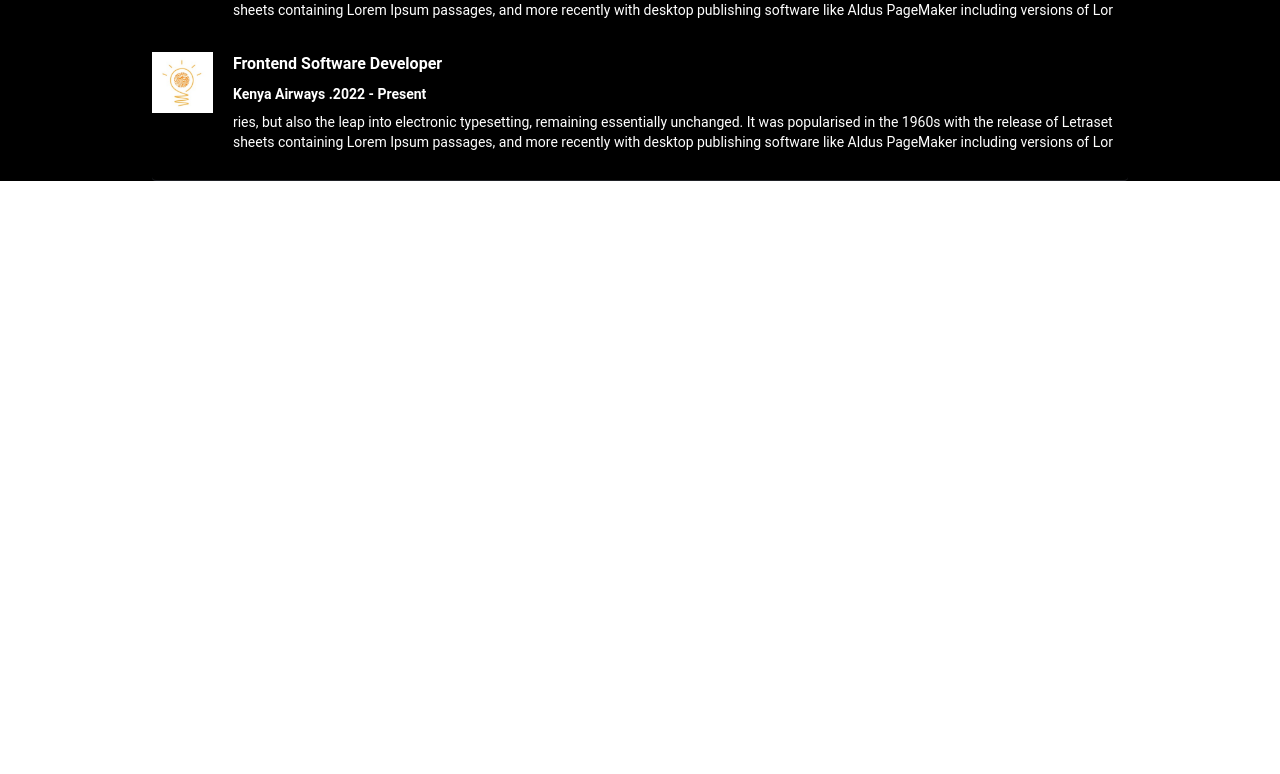
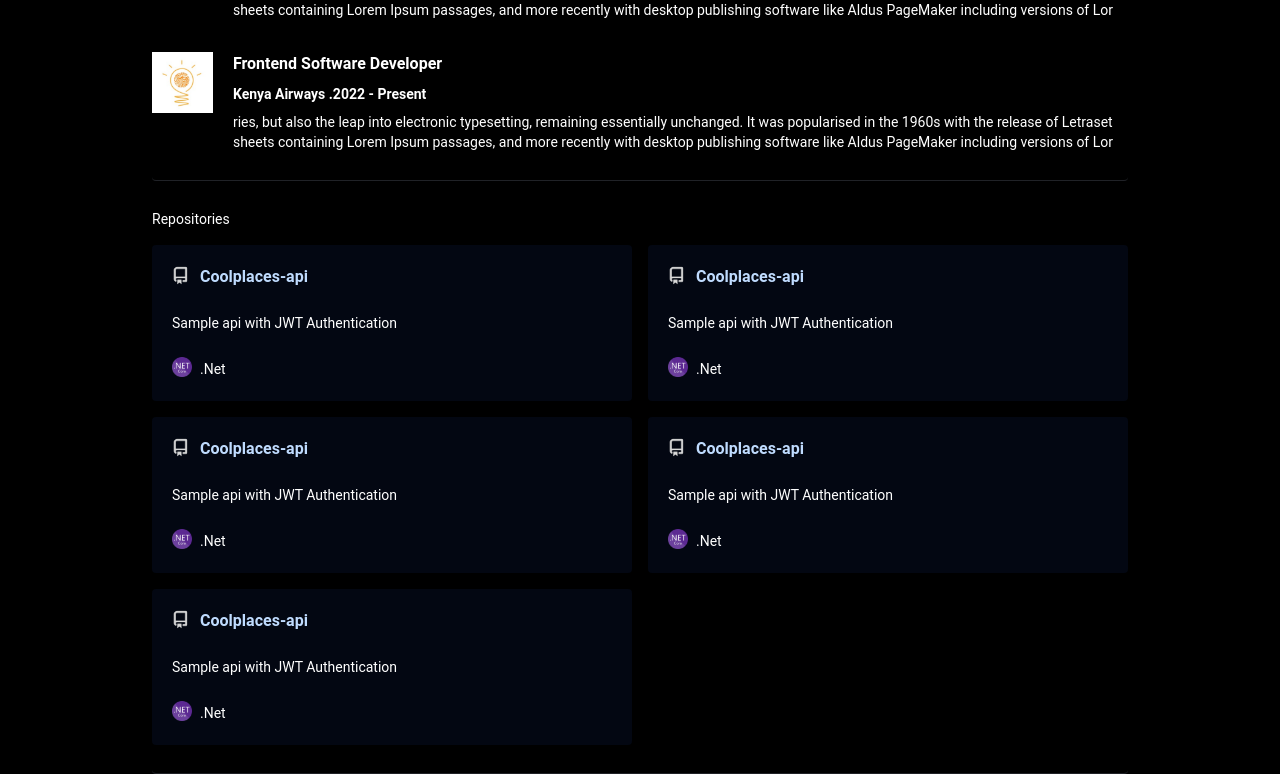
Before and after one commit to MugeraH/hughes-verse-, a Next.js app: page / in a window 1280 px wide. Shown: the part 1007-1781 px from the top of the page. Before the commit the page ends 1188 px from the top, so only its background shows below. Built offline with nearby package versions, Linux system fonts and the light colour scheme.

Commit message:
add repository section

```diff
--- a/src/app/page.tsx
+++ b/src/app/page.tsx
@@ -2,6 +2,7 @@ import About from "@/components/About";
 import Container from "@/components/Container";
 import Intro from "@/components/Intro";
 import PostionsHeld from "@/components/PostionsHeld";
+import Projects from "@/components/Projects";
 import Stack from "@/components/Stack";
 
 export default function Home() {
@@ -12,6 +13,8 @@ export default function Home() {
         <About />
         <Stack />
         <PostionsHeld />
+
+        <Projects/>
       </Container>
     </div>
   );
--- a/src/components/Intro.tsx
+++ b/src/components/Intro.tsx
@@ -43,9 +43,10 @@ function Intro() {
             <Github size={22} />
           </Link>
           <Link
-            rel="noopener"
+
             href="https://www.linkedin.com/in/hughes-mugera/"
             target="_blank"
+            rel="noopener"
           >
             <Linkedin size={22} />
           </Link>
--- /dev/null
+++ b/src/components/Projects.tsx
@@ -0,0 +1,103 @@
+import Image from "next/image";
+import React from "react";
+import Link from "next/link";
+
+type Props = {};
+
+const ProjectCard = ({
+  projectName,
+  projectLink,
+  description,
+  language,
+  languageIcon,
+}: {
+  projectName: string;
+  projectLink: string;
+  description: string;
+  language: string;
+  languageIcon: string;
+}) => {
+  return (
+    <div className="flex flex-col gap-6 bg-gray-950 p-5 rounded">
+      <div className="flex items-center gap-2">
+        <div className="h-6 w-5 overflow-hidden ">
+          <Image
+            src="/img/repoicon.png"
+            width={17}
+            height={7}
+            alt="js"
+            className=" "
+          />
+        </div>{" "}
+        <Link href={projectLink} target="_blank" rel="noopener">
+          <span className="cursor-pointer font-semibold text-blue-200">
+            {projectName}
+          </span>
+        </Link>
+      </div>
+
+      <p className="text-sm">{description}</p>
+
+      <div className="flex items-center gap-2">
+        <div className="h-6 w-5 overflow-hidden ">
+          <Image
+            src={languageIcon}
+            width={20}
+            height={7}
+            alt="js"
+            className=" "
+          />
+        </div>{" "}
+        <span className="text-sm">{language}</span>
+      </div>
+    </div>
+  );
+};
+
+function Projects({}: Props) {
+  return (
+    <section className="border-b-[0.2px] border-opacity-30 rounded border-gray-500 py-7">
+      <h2 className="text-sm text-semibold"> Repositories</h2>
+
+      <div className=" mt-4 grid grid-cols-2 gap-4 ">
+        <ProjectCard
+          projectLink="https://github.com/MugeraH/Coolplaces-api"
+          projectName="Coolplaces-api"
+          description="Sample api with JWT Authentication"
+          language=".Net"
+          languageIcon="/img/net.png"
+        />
+        <ProjectCard
+          projectLink="https://github.com/MugeraH/Coolplaces-api"
+          projectName="Coolplaces-api"
+          description="Sample api with JWT Authentication"
+          language=".Net"
+          languageIcon="/img/net.png"
+        />
+        <ProjectCard
+          projectLink="https://github.com/MugeraH/Coolplaces-api"
+          projectName="Coolplaces-api"
+          description="Sample api with JWT Authentication"
+          language=".Net"
+          languageIcon="/img/net.png"
+        />
+          <ProjectCard
+          projectLink="https://github.com/MugeraH/Coolplaces-api"
+          projectName="Coolplaces-api"
+          description="Sample api with JWT Authentication"
+          language=".Net"
+          languageIcon="/img/net.png"
+        />
+          <ProjectCard
+          projectLink="https://github.com/MugeraH/Coolplaces-api"
+          projectName="Coolplaces-api"
+          description="Sample api with JWT Authentication"
+          language=".Net"
+          languageIcon="/img/net.png"
+        />
+      </div>
+    </section>
+  );
+}
+
+export default Projects;
```
Also changed, not shown: src/lib/icons.tsx (added, +15 -0 lines), public/img/repoicon.png (added).
